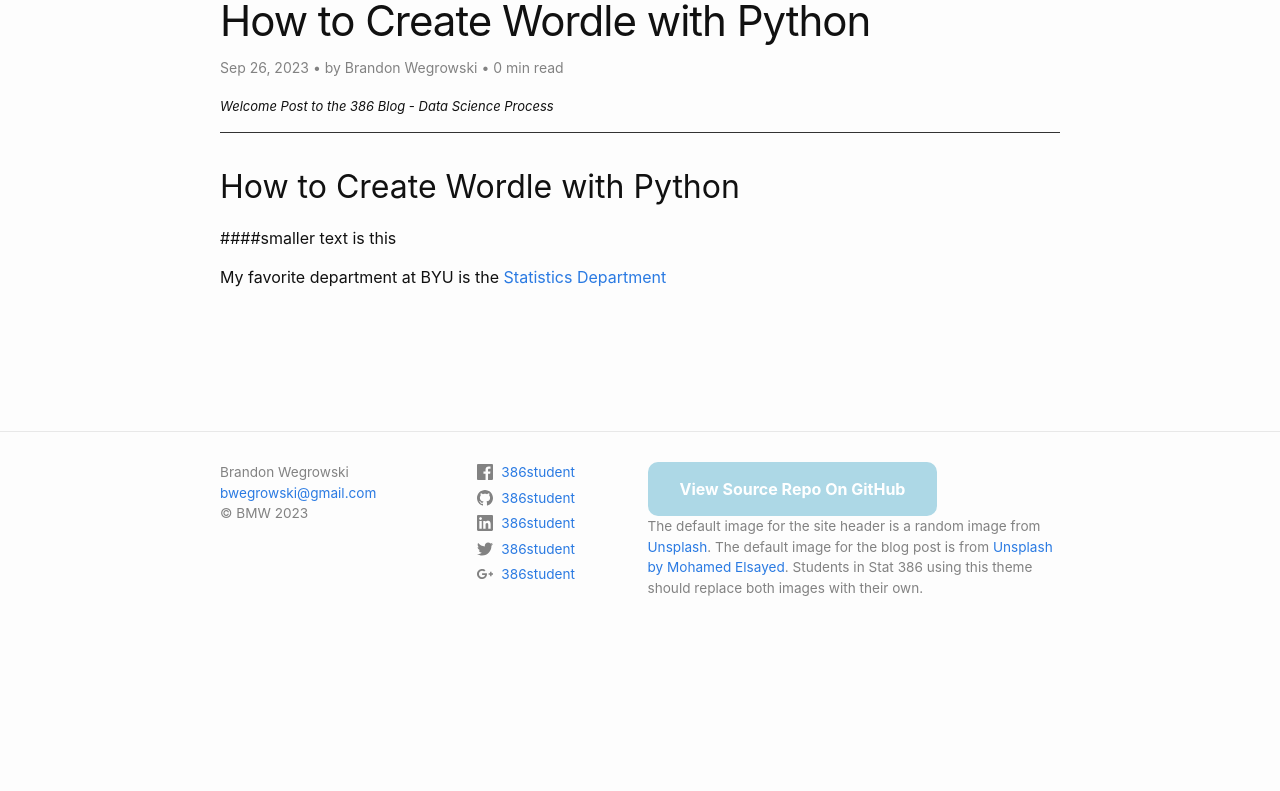
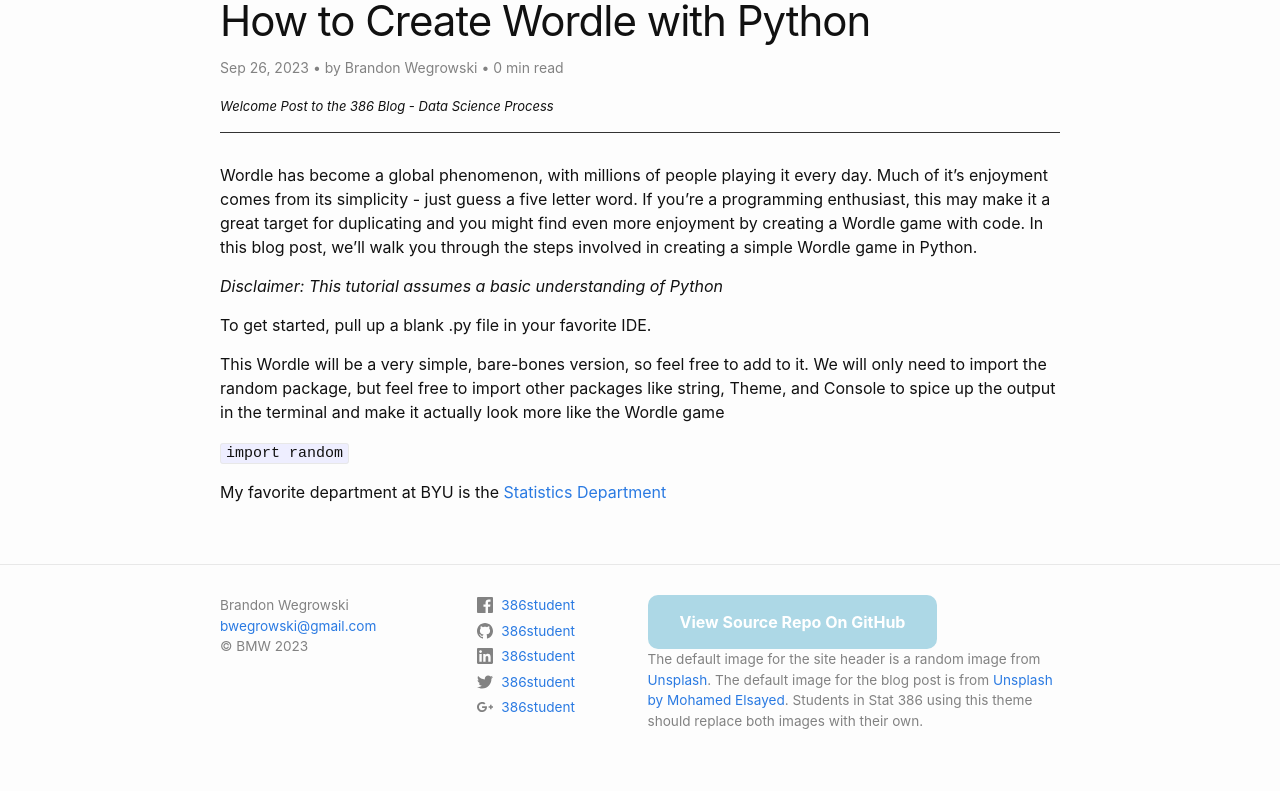
Before and after one commit to bwegr/386, a Jekyll site: the page built from _posts/2023-09-26-first-post.md, in a window 1280 px wide. Shown: the part 242-1033 px from the top of the page. Built offline with Jekyll 4.4.1, drawn with Linux system fonts in a browser that asks for light colours; comment, search, counter and statistics services are not loaded; before the commit the page ends 900 px from its top, so only the background shows below that.

Commit message:
Update 2023-09-26-first-post.md
Starting post

```diff
--- a/_posts/2023-09-26-first-post.md
+++ b/_posts/2023-09-26-first-post.md
@@ -6,7 +6,16 @@ description: "Welcome Post to the 386 Blog - Data Science Process"
 image: "/assets/code.jpg"
 ---
 
-## How to Create Wordle with Python
-####smaller text is this
+Wordle has become a global phenomenon, with millions of people playing it every day. Much of it's enjoyment comes from its simplicity  - just guess a five letter word. If you're a programming enthusiast, this may make it a great target for duplicating and you might find even more enjoyment by creating a Wordle game with code. In this blog post, we'll walk you through the steps involved in creating a simple Wordle game in Python.
+
+*Disclaimer: This tutorial assumes a basic understanding of Python*
+
+To get started, pull up a blank .py file in your favorite IDE.
+
+This Wordle will be a very simple, bare-bones version, so feel free to add to it. We will only need to import the random package, but feel free to import other packages like string, Theme, and Console to spice up the output in the terminal and make it actually look more like the Wordle game
+
+<code>import random</code>
+
+
 
 My favorite department at BYU is the <a href="https:statistics.byu.edu" target="_blank">Statistics Department</a>
```
